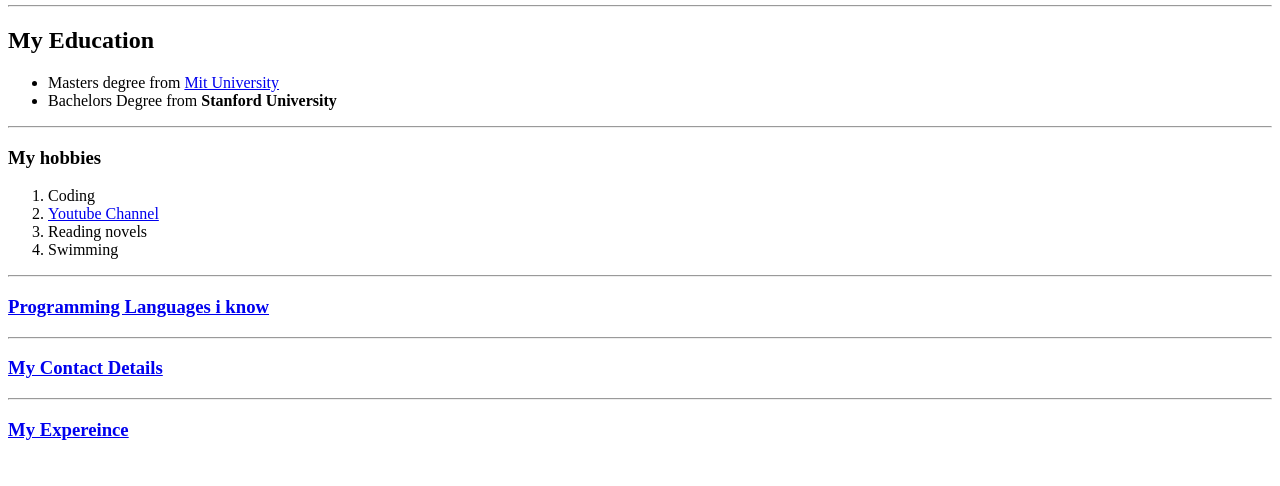
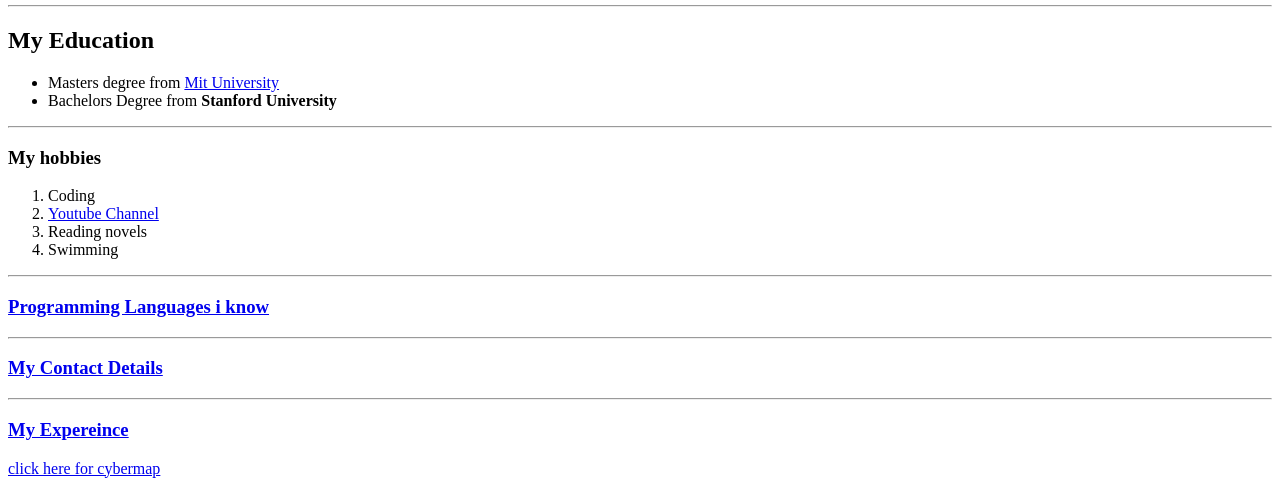
Before and after one commit to Jani-pro/CV1data, a plain HTML site: page index.html in a window 1280 px wide. Shown: the part 357-843 px from the top of the page. Before the commit the page ends 817 px from the top, so only its background shows below. Drawn offline with Linux system fonts and the light colour scheme.

Commit message:
Update index.html

```diff
--- a/index.html
+++ b/index.html
@@ -40,7 +40,7 @@
 <h3><a href="ContactMe.html">My Contact Details </a></h3>
 <hr>
 <h3> <a href="Work.html"><strong><i></i>My Expereince</strong></a> </h3>
-
+<a href="Cybermap.html">click here for cybermap</a>
 
 </body>
 
```
